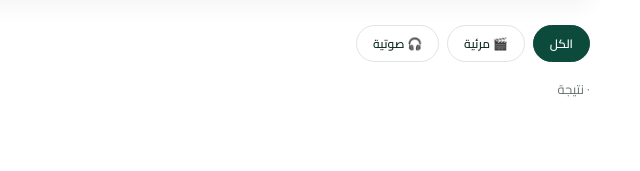
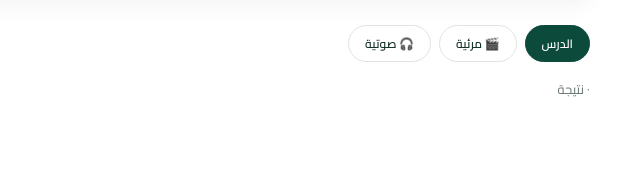
Before and after one commit to shahmedshehabbh/Jamea.saadat, a plain HTML site: page index.html in a window 1280 px wide. Both pictures are taken after a click on the button "البحث". Shown: the part 307-478 px from the top of the page, 640-1280 px from the left. Drawn offline with nearby package versions, Linux system fonts and the light colour scheme; no server answers.

Commit message:
Rename archive 'all' filter label to الدرس
Co-Authored-By: Claude Opus 5.5 <noreply@anthropic.com>

```diff
--- a/index.html
+++ b/index.html
@@ -163,7 +163,7 @@
         </select>
       </div>
       <div class="filter-tags" id="filterTags" style="margin-bottom:16px">
-        <button class="filter-tag active" data-tag="">الكل</button>
+        <button class="filter-tag active" data-tag="">الدرس</button>
         <button class="filter-tag" data-tag="مرئية">🎬 مرئية</button>
         <button class="filter-tag" data-tag="صوتية">🎧 صوتية</button>
       </div>
```
